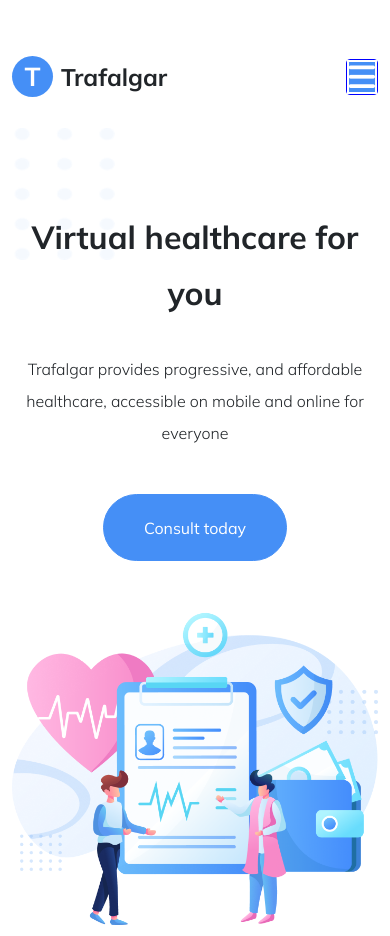
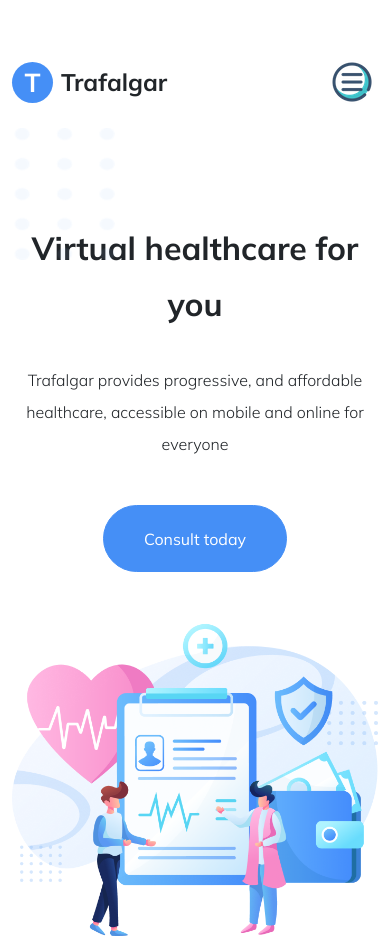
Before and after one commit to ElnaraSadiqli/VirtualHealthCareProjectTemplate, a plain HTML site: page index.html in a window 390 px wide. Shown: the top 936 px of the page. Drawn offline with nearby package versions, Linux system fonts and the light colour scheme.

Commit message:
"Responsive design for mobile"

```diff
--- a/Sass/_responsive.scss
+++ b/Sass/_responsive.scss
@@ -2,16 +2,14 @@
 
     // Header Navbar menu mobile version
     .nav-mob-menu {
-        background-color: $back-color-btn-blue;
-        border: 1px solid blue;
-        border-radius: 4px;
+        background-color: transparent;
+        border-color: transparent;
 
-        i {
-            font-size: 30px;
-            color: #fff;
-            border: 2px solid white;
+        img {
+            width: 100%;
+            object-fit: cover;
+        }
 
-        }
     }
 
 
@@ -115,14 +113,16 @@
             }
         }
     }
+
     // Costumer Section
-   #costumer{
+    #costumer {
+
         // Costumer section  variables of  default slick regular slider
         .regular {
 
             // Costum Slider Before Button
             .slick-prev {
-                left: 27%;
+                left: 26%;
 
             }
 
@@ -145,25 +145,34 @@
                 }
             }
         }
-.costum-item{
+
+        .costum-item {
             text-align: center;
+            padding: 40px;
+        }
+    }
+
+    // Article section
+    #article {
+
+        .cards-article {
+            padding: 20px;
+
+            .card-article {
+
+                margin-bottom: 2rem;
+
+                .card-article-content{
+                    padding: 14px 14px;
+                    margin-left: unset;
 
                 }
-    }
-// Article section
-#article{
-
-    .cards-article{
-      padding: 20px;
-
-        .card-article{
-
-            margin-bottom: 2rem;
             }
         }
     }
 
 
 }
+
 /* Medium devices   */
 @media screen and (min-width: 769px) and (max-width: 992px) {}
--- a/index.html
+++ b/index.html
@@ -110,7 +110,7 @@
                     </li>
                 </ul>
                 <!-- Mobile Menu Button navbar -->
-                <button class="nav-mob-menu d-flex d-lg-none"><i class="fa fa-bars" aria-hidden="true"></i></button>
+                <button class="nav-mob-menu d-flex d-lg-none"><img src="Images/menubar.png" alt="MenuBar image on Header"></button>
 
             </div>
 
```
Also changed, not shown: Images/menubar.png (added), Sass/style.css, 2 other files. Lines whose indentation alone changed are shown as unchanged.
